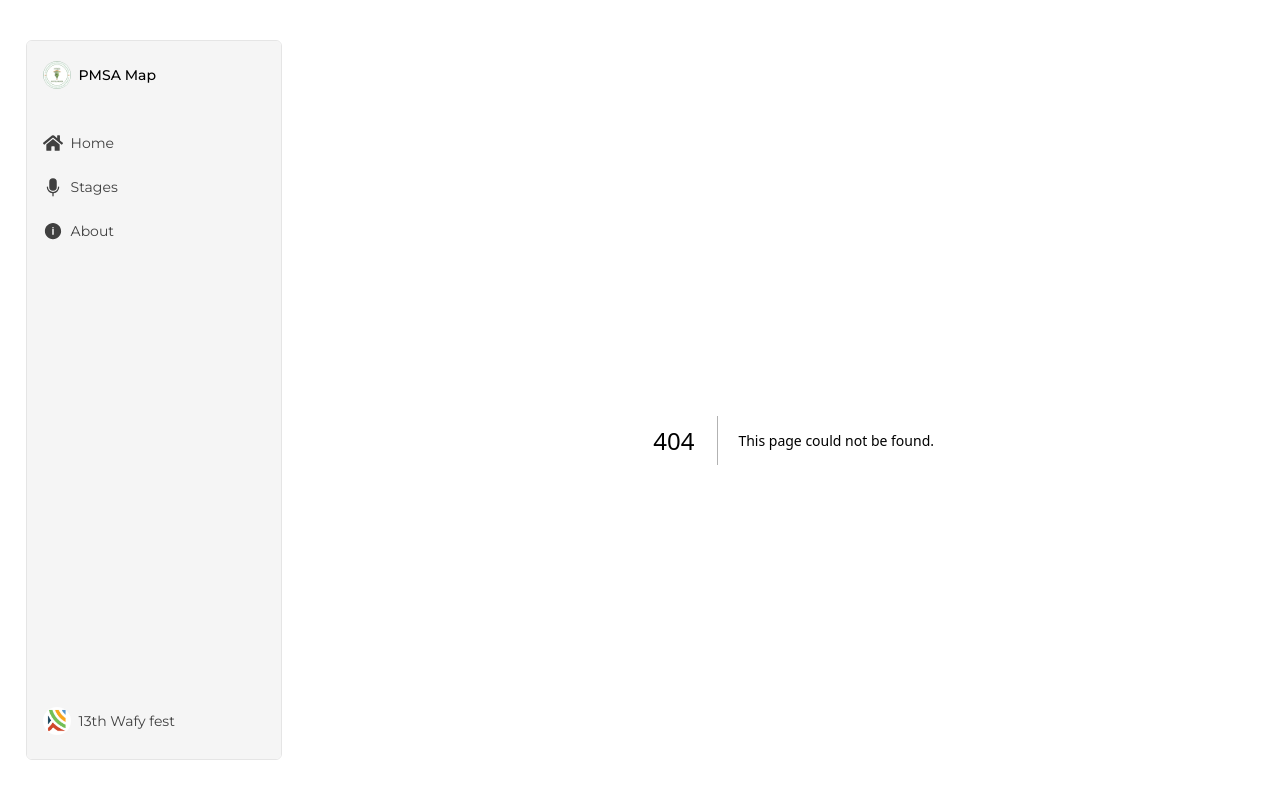
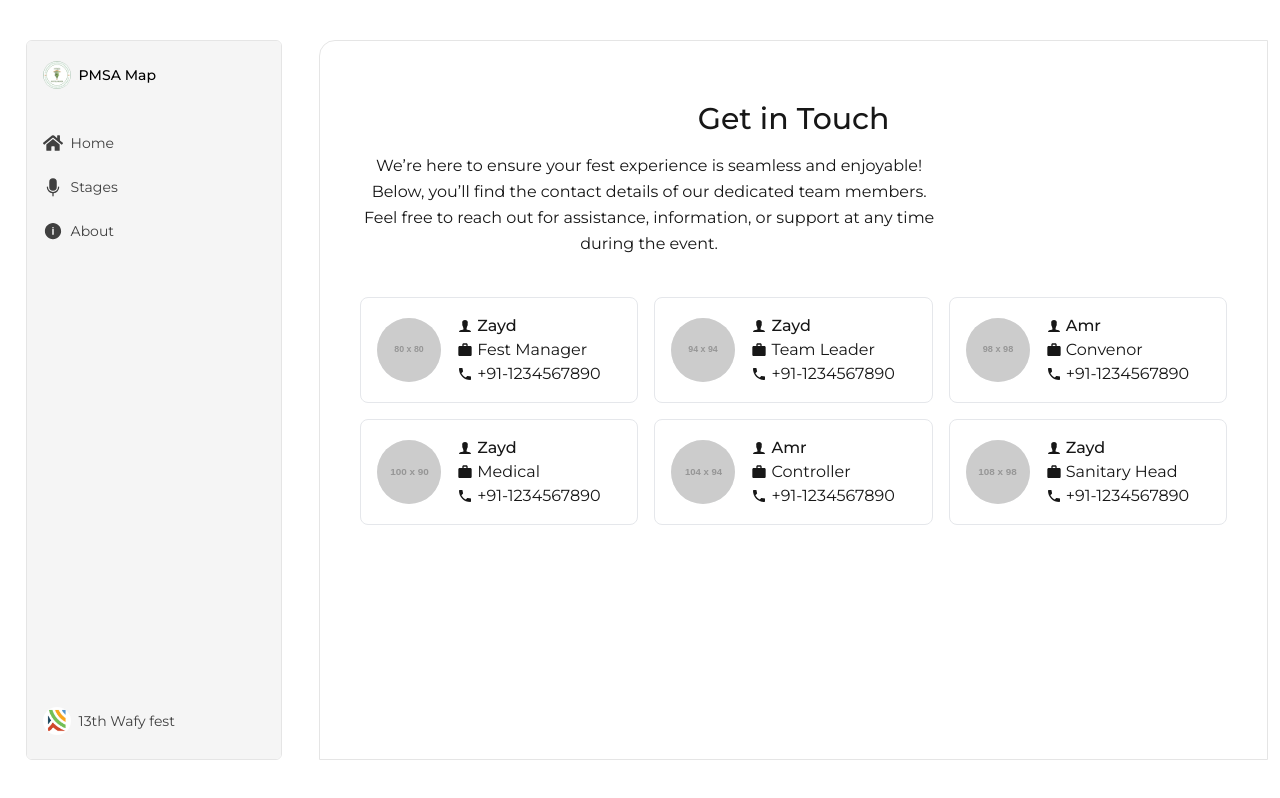
Before and after one commit to trend-setting/bzonemap, a Next.js app: page /contacts in a window 1280 px wide. Before the commit this address had no page. Built offline with nearby package versions, Linux system fonts and the light colour scheme.

Commit message:
created contacts, new stage data setup

```diff
--- /dev/null
+++ b/app/contacts/page.tsx
@@ -0,0 +1,48 @@
+import { IoIosPerson } from "react-icons/io";
+import { MdOutlineWork, MdPhone } from "react-icons/md";
+
+const TeamSection = () => {
+  const teamMembers = [
+    { name: "Zayd", role: "Fest Manager",contact:"+91-1234567890",img: "https://dummyimage.com/80x80" },
+    { name: "Zayd", role: "Team Leader",contact:"+91-1234567890",img: "https://dummyimage.com/94x94" },
+    { name: "Amr", role: "Convenor",contact:"+91-1234567890",img: "https://dummyimage.com/98x98" },
+    { name: "Zayd", role: "Medical",contact:"+91-1234567890",img: "https://dummyimage.com/100x90" },
+    { name: "Amr", role: "Controller",contact:"+91-1234567890",img: "https://dummyimage.com/104x94" },
+    { name: "Zayd", role: "Sanitary Head",contact:"+91-1234567890",img: "https://dummyimage.com/108x98" },
+  ];
+
+  return (
+    <div className="p-2 md:p-10 rounded-tl-2xl border border-neutral-200 dark:border-neutral-700 bg-white dark:bg-neutral-900 h-[85dvh] md:h-[90dvh] overflow-auto">
+    <section>
+      <div className="pt-5">
+        <div className="flex flex-col text-center w-full mb-10">
+          <h1 className="sm:text-3xl text-2xl font-medium mb-4">Get in Touch</h1>
+          <p className="lg:w-2/3 leading-relaxed text-base">
+          We’re here to ensure your fest experience is seamless and enjoyable! Below, you’ll find the contact details of our dedicated team members. Feel free to reach out for assistance, information, or support at any time during the event.
+          </p>
+        </div>
+        <div className="flex flex-wrap -m-2">
+          {teamMembers.map((member, index) => (
+            <div key={index} className="p-2 lg:w-1/3 md:w-1/2 w-full">
+              <div className="h-full flex items-center border-gray-200 border p-4 rounded-lg">
+                <img
+                  alt="team"
+                  className="w-16 h-16 bg-gray-100 object-cover object-center flex-shrink-0 rounded-full mr-4"
+                  src={member.img}
+                />
+                <div className="flex-grow">
+                  <h2 className="font-medium flex items-center gap-1"><IoIosPerson/>{member.name}</h2>
+                  <p className="flex items-center gap-1"><MdOutlineWork/>{member.role}</p>
+                  <p className="flex items-center gap-1"><MdPhone/>{member.contact}</p>
+                </div>
+              </div>
+            </div>
+          ))}
+        </div>
+      </div>
+    </section>
+    </div>
+  );
+};
+
+export default TeamSection;
--- a/components/MapModel.tsx
+++ b/components/MapModel.tsx
@@ -1,5 +1,7 @@
 import Image from "next/image";
+import Link from "next/link";
 import React from "react";
+import { IoIosArrowRoundForward } from "react-icons/io";
 import ReactModal from "react-modal";
 
 interface ModalProps {
@@ -11,6 +13,9 @@ interface ModalProps {
 }
 
 const MapModal: React.FC<ModalProps> = ({ isOpen, onClose, title, imageSrc, description }) => {
+  const handleRedirect = () => {
+    onClose(); // Close the modal
+  };
   return (
     <ReactModal
       isOpen={isOpen}
@@ -55,12 +60,20 @@ const MapModal: React.FC<ModalProps> = ({ isOpen, onClose, title, imageSrc, desc
               className="rounded-md border-4 border-slate-200"
             />
           </div>
-          <div id="content-3a" className="text-center text-sm text-slate-800">
+          <div id="content-3a" className="text-center text-sm text-slate-900">
             <p>
-              {description}
+            {description}
+              {description === "Explore the vibrant energy of each stage and dive into the ongoing performances, workshops, and events happening live. Don’t miss out on the action." && (
+                <Link
+                  href="/programme"
+                  className="flex items-center justify-center gap-1 text-sky-500"
+                  onClick={handleRedirect}
+                >
+                  visit the stage programme page <IoIosArrowRoundForward />
+                </Link>
+              )}
             </p>
           </div>
-
         </div>
       </div>
     </ReactModal>
--- a/components/Navbar.tsx
+++ b/components/Navbar.tsx
@@ -71,7 +71,7 @@ export function SidebarDemo() {
             <SidebarLink
               link={{
                 label: "13th Wafy fest",
-                href: "/",
+                href: "https://www.instagram.com/wafyfest/",
                 icon: (
                   <Image
                     src={logo}
@@ -92,7 +92,7 @@ export function SidebarDemo() {
 export const Logo = () => {
   return (
     <Link
-      href="#"
+      href="/"
       className="font-normal flex space-x-2 items-center text-sm text-black py-1 relative z-20"
     >
       <Image
--- a/components/StageData.tsx
+++ b/components/StageData.tsx
@@ -4,38 +4,38 @@ const stagedata: Marker[] = [
   {
     id: 1,
     title: "Stage - 1",
-    description: "The main stages stand as the centerpiece of the fest, hosting the most anticipated performances, keynote sessions, and competitions.",
+    description: "Explore the vibrant energy of each stage and dive into the ongoing performances, workshops, and events happening live. Don’t miss out on the action.",
     image: "https://shorturl.at/xnVsq",
   },
   {
     id: 2,
     title: "Stage - 2",
-    description: "The main stages stand as the centerpiece of the fest, hosting the most anticipated performances, keynote sessions, and competitions.",
+    description: "Explore the vibrant energy of each stage and dive into the ongoing performances, workshops, and events happening live. Don’t miss out on the action.",
     image: "https://shorturl.at/xnVsq",
   },
   {
     id: 3,
     title: "Stage - 3",
-    description: "This is dynamic platforms designed to showcase a wide variety of events, including cultural performances, workshops, and smaller competitions.",
+    description: "Explore the vibrant energy of each stage and dive into the ongoing performances, workshops, and events happening live. Don’t miss out on the action.",
     image: "https://shorturl.at/xnVsq",
   },
   {
     id: 4,
     title: "Stage - 4",
-    description: "This is dynamic platforms designed to showcase a wide variety of events, including cultural performances, workshops, and smaller competitions.",
+    description: "Explore the vibrant energy of each stage and dive into the ongoing performances, workshops, and events happening live. Don’t miss out on the action.",
     image: "https://shorturl.at/xnVsq",
   },
 
   {
     id: 5,
     title: "Stage - 5",
-    description: "This is dynamic platforms designed to showcase a wide variety of events, including cultural performances, workshops, and smaller competitions.",
+    description: "Explore the vibrant energy of each stage and dive into the ongoing performances, workshops, and events happening live. Don’t miss out on the action.",
     image: "https://shorturl.at/xnVsq",
   },
   {
     id: 6,
     title: "Stage - 6",
-    description: "This is dynamic platforms designed to showcase a wide variety of events, including cultural performances, workshops, and smaller competitions.",
+    description: "Explore the vibrant energy of each stage and dive into the ongoing performances, workshops, and events happening live. Don’t miss out on the action.",
     image: "https://shorturl.at/xnVsq",
   },
 
--- a/components/Table.tsx
+++ b/components/Table.tsx
@@ -7,26 +7,26 @@ const ProductTable = () => {
         <thead className="uppercase bg-gray-600 text-gray-200">
           <tr>
             <th className="py-1 border text-center font-bold p-4" contentEditable>
-              Product-ID
+
             </th>
             <th className="py-1 border text-center font-bold p-4" contentEditable>
-              Description
+
             </th>
             <th className="py-1 border text-center font-bold p-4" contentEditable>
-              Price
+
             </th>
           </tr>
         </thead>
         <tbody className="bg-white text-gray-600">
           <tr className="py-2">
             <td className="py-2 border text-center p-4" contentEditable>
-              YY-853581
+
             </td>
             <td className="py-2 border text-center p-4" contentEditable>
-              Notebook Basic
+
             </td>
             <td className="py-2 border text-center p-4" contentEditable>
-              $ 299
+
             </td>
           </tr>
         </tbody>
```
Also changed, not shown: 1 other file (tests, documents, lock files or other folders).
